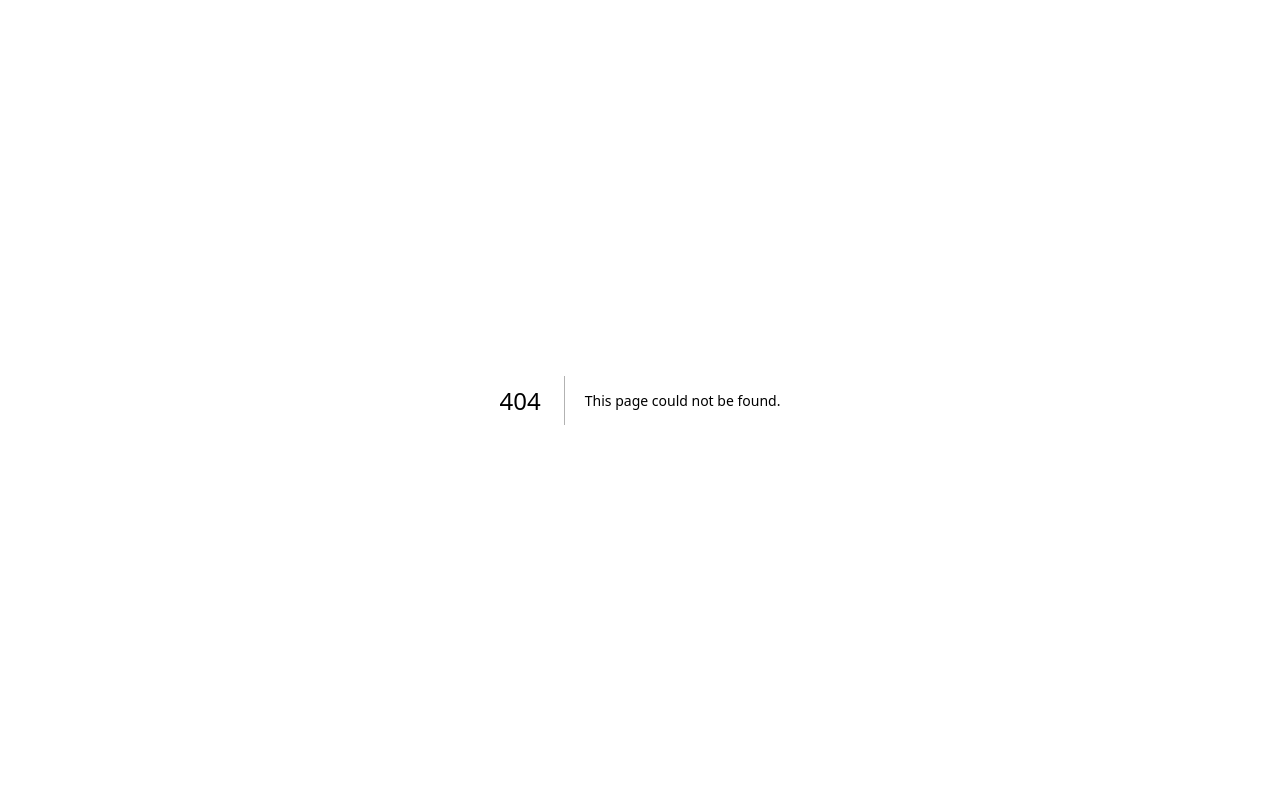
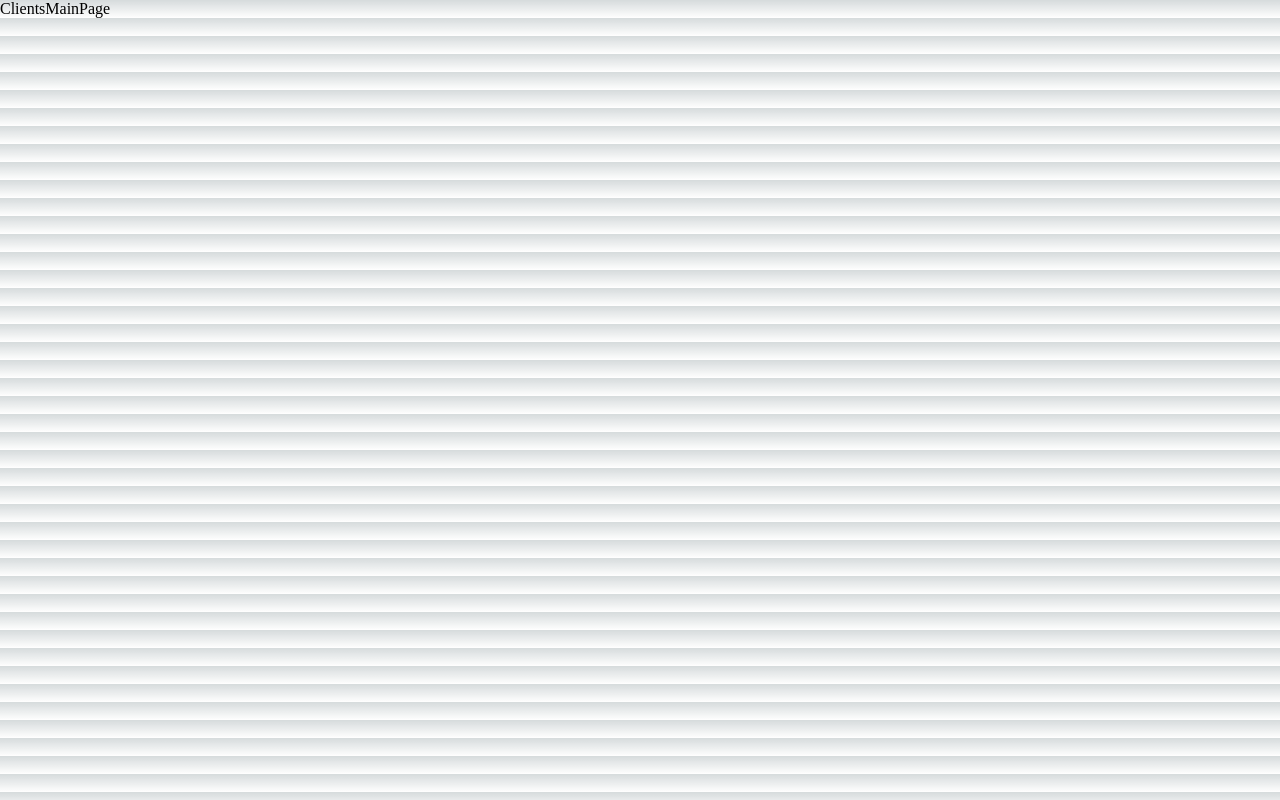
Before and after one commit to nimaprmdi/nextjs-course-practice, a Next.js app: page /clients in a window 1280 px wide. Before the commit this address had no page. Built offline with nearby package versions, Linux system fonts and the light colour scheme.

Commit message:
Added nested dynamic routes

```diff
--- /dev/null
+++ b/pages/clients/index.js
@@ -0,0 +1,7 @@
+import React from "react";
+
+const Clients = () => {
+    return <div>ClientsMainPage</div>;
+};
+
+export default Clients;
```
Also changed, not shown: pages/clients/[id]/[projectid].js (added, +7 -0 lines), pages/clients/[id]/index.js (added, +7 -0 lines).
